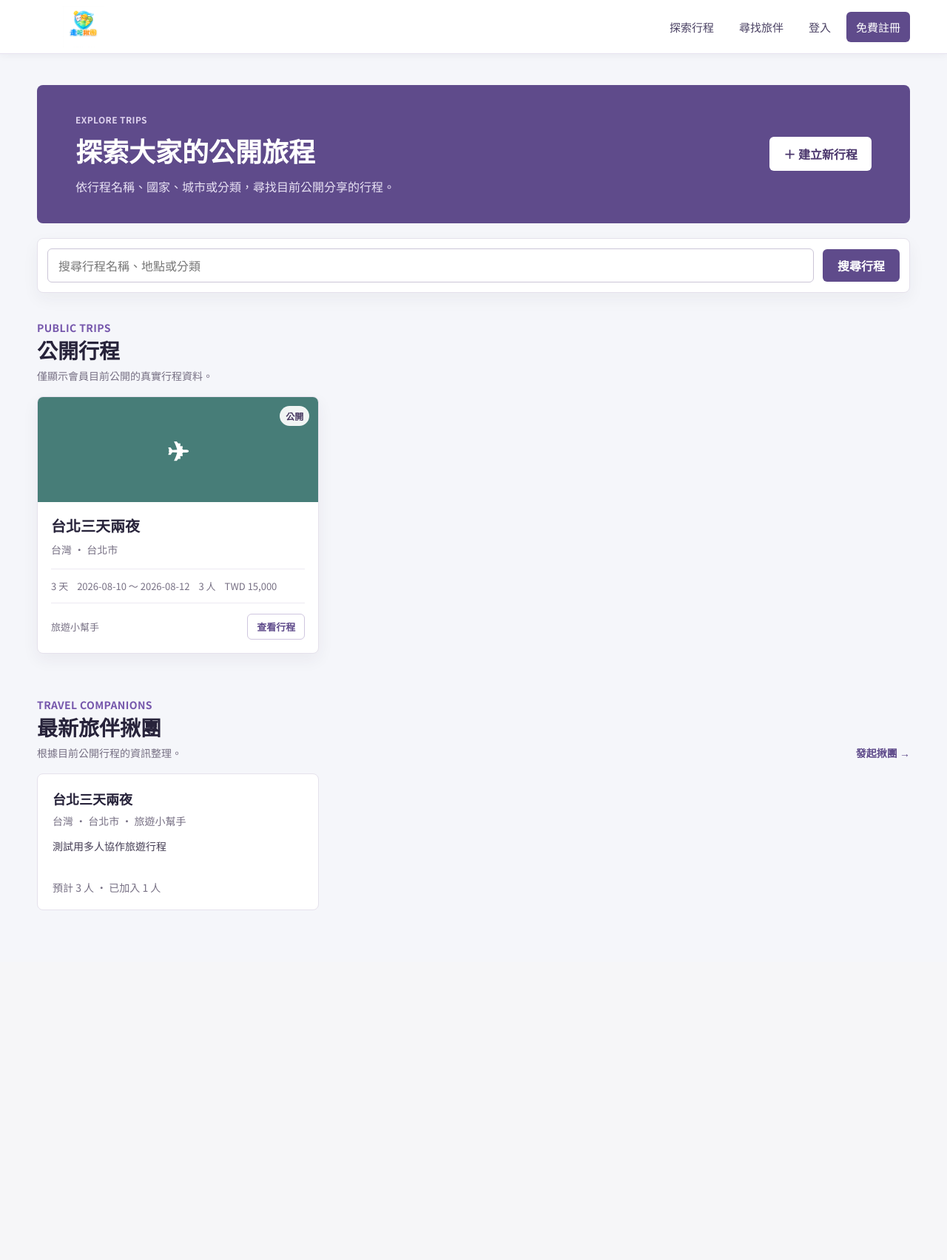
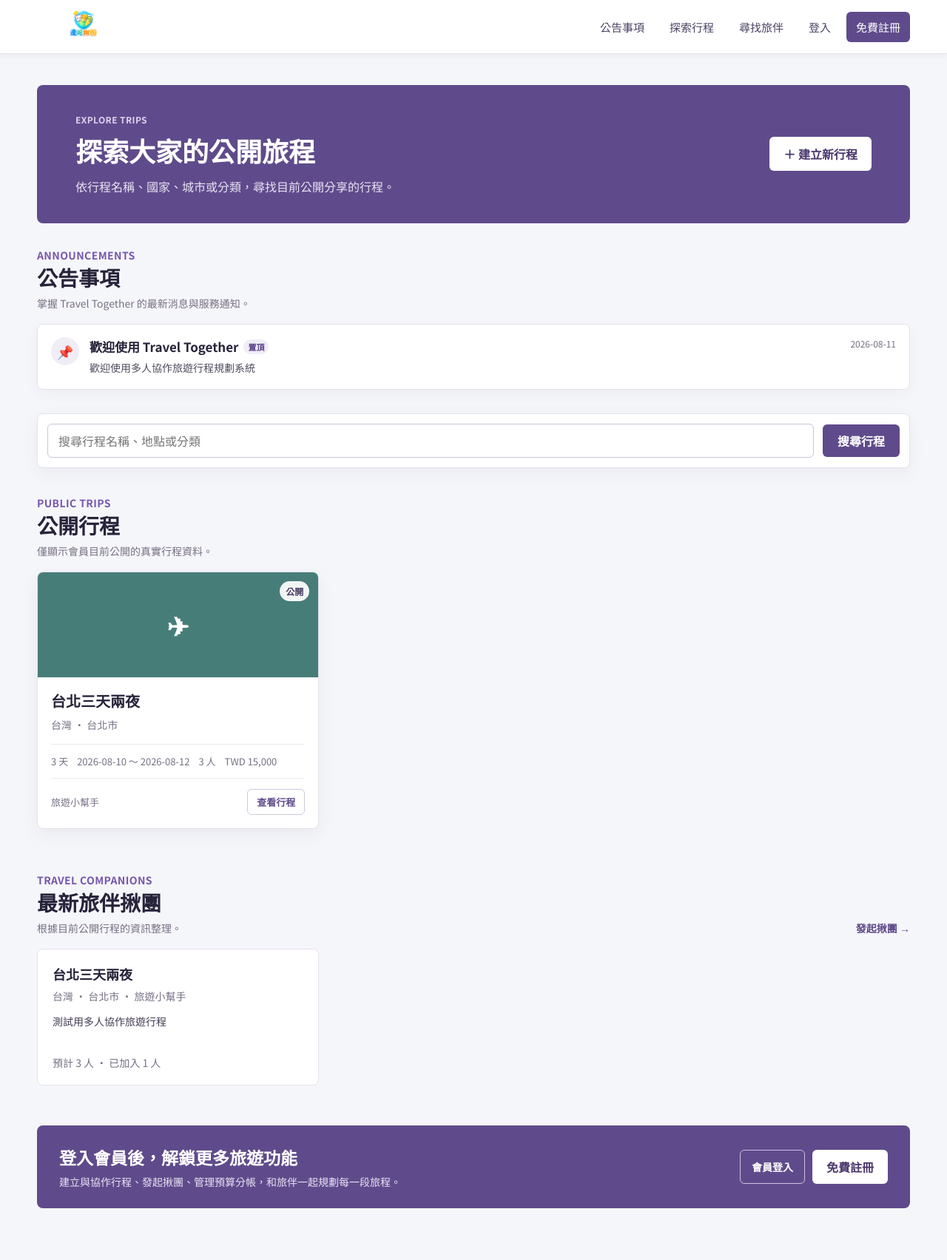
Before and after one commit to 111534114/travel_together, a Flask app: page /visitor in a window 1280 px wide. Shown: the whole page at 74% size. Before the commit the page ends 1231 px from the top, so only its background shows below. Run offline with Flask 3, Linux system fonts and the light colour scheme; data comes from the database, SQL or seed files in the repository; data that the repository does not hold is empty.

Commit message:
新增訪客頁面的公告內容9/1

```diff
--- a/app.py
+++ b/app.py
@@ -69,6 +69,7 @@ def visitor():
     }
     public_trips = []
     companions = []
+    announcements = []
     trips_timeline_json = {}
 
     if connection:
@@ -85,7 +86,18 @@ def visitor():
             total_exp = cursor.fetchone()['total'] or 0
             stats['total_expenses'] = f"{total_exp:,.0f}"
 
-            # 2. 查詢會員建立的公開行程列表
+            # 2. 查詢訪客可見的已發布公告
+            cursor.execute("""
+                SELECT announcement_id, title, content, is_pinned, publish_at, created_at
+                FROM announcements
+                WHERE status = 'published'
+                  AND (publish_at IS NULL OR publish_at <= NOW())
+                ORDER BY is_pinned DESC, publish_at DESC, created_at DESC
+                LIMIT 6
+            """)
+            announcements = cursor.fetchall()
+
+            # 3. 查詢會員建立的公開行程列表
             cursor.execute("""
                 SELECT t.trip_id, t.trip_name, t.country, t.city,
                        t.start_date, t.end_date, t.people_count,
@@ -103,7 +115,7 @@ def visitor():
             """)
             public_trips = cursor.fetchall()
 
-            # 3. 查詢最新揪團旅伴資訊
+            # 4. 查詢最新揪團旅伴資訊
             cursor.execute("""
                 SELECT t.trip_id, t.trip_name, t.country, t.city,
                        t.people_count, t.total_budget, t.currency, t.introduction,
@@ -119,7 +131,7 @@ def visitor():
             """)
             companions = cursor.fetchall()
 
-            # 4. 查詢所有公開行程的每日詳細景點明細 (提供 Modal 彈窗即時動態預覽)
+            # 5. 查詢所有公開行程的每日詳細景點明細 (提供 Modal 彈窗即時動態預覽)
             if public_trips:
                 trip_ids = [t['trip_id'] for t in public_trips]
                 format_strings = ','.join(['%s'] * len(trip_ids))
@@ -168,6 +180,7 @@ def visitor():
     return render_template(
         "visitor.html",
         stats=stats,
+        announcements=announcements,
         public_trips=public_trips,
         companions=companions,
         trips_timeline_json=trips_timeline_json
--- a/templates/visitor.html
+++ b/templates/visitor.html
@@ -29,6 +29,14 @@
     .hero p:last-child { margin: 0; color: #e9e3f5; }
     .button-light { display: inline-flex; flex: 0 0 auto; align-items: center; justify-content: center; min-height: 44px; padding: 10px 18px; color: #4b376d; background: #fff; border: 1px solid transparent; border-radius: 6px; font-weight: 700; }
     .button-light:hover { background: #f4f0fa; }
+    .announcements { margin: 28px 0 32px; }
+    .announcement-list { display: grid; gap: 12px; }
+    .announcement-card { display: grid; grid-template-columns: auto minmax(0, 1fr) auto; gap: 14px; align-items: start; padding: 17px 18px; background: #fff; border: 1px solid var(--line); border-radius: 8px; box-shadow: 0 6px 18px rgba(45, 37, 68, .04); }
+    .announcement-icon { display: grid; width: 38px; height: 38px; place-items: center; background: var(--purple-soft); border-radius: 50%; font-size: 18px; }
+    .announcement-card h3 { margin: 0 0 5px; font-size: 17px; }
+    .announcement-card p { margin: 0; color: #514b60; white-space: pre-wrap; font-size: 14px; line-height: 1.65; }
+    .announcement-meta { color: var(--muted); font-size: 12px; white-space: nowrap; }
+    .pinned-badge { display: inline-block; margin-left: 7px; padding: 2px 6px; color: #5a4088; background: var(--purple-soft); border-radius: 999px; font-size: 11px; vertical-align: 2px; }
     .search-bar { display: flex; gap: 12px; align-items: center; padding: 13px; margin: 20px 0 32px; background: #fff; border: 1px solid var(--line); border-radius: 8px; box-shadow: 0 8px 22px rgba(45, 37, 68, .05); }
     .search-bar label { flex: 1; min-width: 0; }
     .search-bar input { width: 100%; min-height: 44px; padding: 10px 14px; color: var(--ink); background: #fff; border: 1px solid #cbc5d7; border-radius: 6px; outline: none; }
@@ -60,6 +68,13 @@
     .companion-card h3 { margin: 0 0 7px; font-size: 18px; }
     .companion-card p { margin: 0; color: var(--muted); font-size: 14px; }
     .companion-card .intro { min-height: 42px; margin: 14px 0; color: #443d54; }
+    .member-unlock { display: flex; align-items: center; justify-content: space-between; gap: 22px; margin-top: 54px; padding: 26px 30px; color: #fff; background: var(--purple); border-radius: 8px; }
+    .member-unlock h2 { margin: 0 0 6px; font-size: 23px; }
+    .member-unlock p { margin: 0; color: #e9e3f5; font-size: 14px; }
+    .member-unlock-actions { display: flex; flex: 0 0 auto; gap: 10px; }
+    .member-unlock .button-light { min-height: 40px; }
+    .member-unlock .button-outline { display: inline-flex; align-items: center; justify-content: center; min-height: 40px; padding: 9px 15px; color: #fff; border: 1px solid #cfc1e5; border-radius: 6px; font-size: 14px; font-weight: 700; }
+    .member-unlock .button-outline:hover { background: rgba(255, 255, 255, .12); }
     .modal { position: fixed; inset: 0; z-index: 30; display: none; place-items: center; padding: 20px; background: rgba(39, 35, 58, .55); }
     .modal.open { display: grid; }
     .modal-card { width: min(680px, 100%); max-height: 85vh; overflow-y: auto; padding: 28px; background: #fff; border-radius: 12px; box-shadow: 0 20px 45px rgba(35, 27, 55, .25); }
@@ -71,13 +86,14 @@
     .timeline-item b, .timeline-item span { display: block; }
     .timeline-item span { margin-top: 3px; color: #5e556c; font-size: 14px; }
     @media (max-width: 850px) { .site-nav { align-items: flex-start; flex-direction: column; gap: 6px; padding: 8px 18px 12px; } .nav-links { width: 100%; margin-left: 0; overflow-x: auto; } main { width: min(100% - 28px, 680px); padding-top: 24px; } .hero { align-items: flex-start; flex-direction: column; padding: 30px 26px; } .trip-grid, .companion-grid { grid-template-columns: repeat(2, minmax(0, 1fr)); } }
-    @media (max-width: 560px) { .brand { width: 108px; height: 48px; } .nav-links { gap: 2px; } .nav-links a { padding: 8px; font-size: 14px; white-space: nowrap; } .hero h1 { font-size: 28px; } .search-bar, .section-header { align-items: stretch; flex-direction: column; } .trip-grid, .companion-grid { grid-template-columns: 1fr; } .section-header h2 { font-size: 24px; } }
+    @media (max-width: 560px) { .brand { width: 108px; height: 48px; } .nav-links { gap: 2px; } .nav-links a { padding: 8px; font-size: 14px; white-space: nowrap; } .hero h1 { font-size: 28px; } .search-bar, .section-header, .member-unlock { align-items: stretch; flex-direction: column; } .trip-grid, .companion-grid { grid-template-columns: 1fr; } .announcement-card { grid-template-columns: auto minmax(0, 1fr); } .announcement-meta { grid-column: 2; } .member-unlock { padding: 24px; } .member-unlock-actions { flex-wrap: wrap; } .section-header h2 { font-size: 24px; } }
   </style>
 </head>
 <body>
   <header class="site-nav">
     <a class="brand" href="{{ url_for('visitor') }}"><img src="{{ url_for('static', filename='images/logo.png') }}" alt="走吧揪團"></a>
     <nav class="nav-links">
+      <a href="#announcements">公告事項</a>
       <a href="#trips">探索行程</a>
       <a href="#companions">尋找旅伴</a>
       <a href="/login">登入</a>
@@ -92,6 +108,29 @@
         <p>依行程名稱、國家、城市或分類，尋找目前公開分享的行程。</p>
       </div>
       <a class="button-light" href="/register">＋ 建立新行程</a>
+    </section>
+    <section id="announcements" class="announcements">
+      <div class="section-header">
+        <div>
+          <p class="eyebrow" style="color: var(--purple-light)">ANNOUNCEMENTS</p>
+          <h2>公告事項</h2>
+          <p>掌握 Travel Together 的最新消息與服務通知。</p>
+        </div>
+      </div>
+      <div class="announcement-list">
+        {% for announcement in announcements %}
+          <article class="announcement-card">
+            <div class="announcement-icon" aria-hidden="true">{% if announcement.is_pinned %}📌{% else %}📢{% endif %}</div>
+            <div>
+              <h3>{{ announcement.title }}{% if announcement.is_pinned %}<span class="pinned-badge">置頂</span>{% endif %}</h3>
+              <p>{{ announcement.content }}</p>
+            </div>
+            <time class="announcement-meta" datetime="{{ announcement.publish_at or announcement.created_at }}">{{ (announcement.publish_at or announcement.created_at).strftime('%Y-%m-%d') if (announcement.publish_at or announcement.created_at) else '' }}</time>
+          </article>
+        {% else %}
+          <div class="empty">目前尚無公告事項。</div>
+        {% endfor %}
+      </div>
     </section>
     <form class="search-bar" onsubmit="searchTrips(event)">
       <label for="tripSearch"><input id="tripSearch" type="search" placeholder="搜尋行程名稱、地點或分類"></label>
@@ -155,6 +194,16 @@
         {% endfor %}
       </div>
     </section>
+    <section class="member-unlock" aria-labelledby="member-unlock-title">
+      <div>
+        <h2 id="member-unlock-title">登入會員後，解鎖更多旅遊功能</h2>
+        <p>建立與協作行程、發起揪團、管理預算分帳，和旅伴一起規劃每一段旅程。</p>
+      </div>
+      <div class="member-unlock-actions">
+        <a class="button-outline" href="/login">會員登入</a>
+        <a class="button-light" href="/register">免費註冊</a>
+      </div>
+    </section>
   </main>
   <div class="modal" id="tripModal" onclick="if (event.target === this) closeTripModal()">
     <div class="modal-card">
```
Also changed, not shown: 2 other files.
